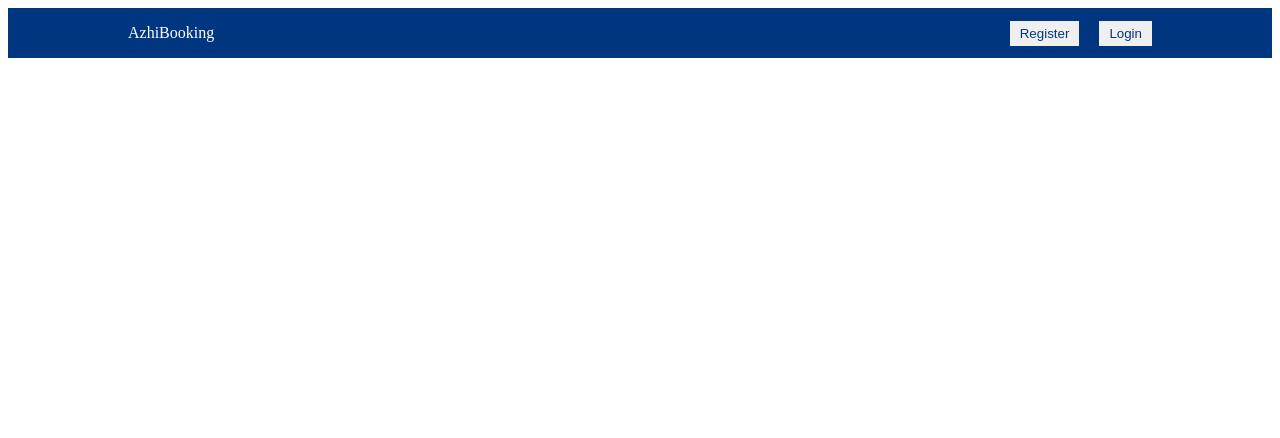
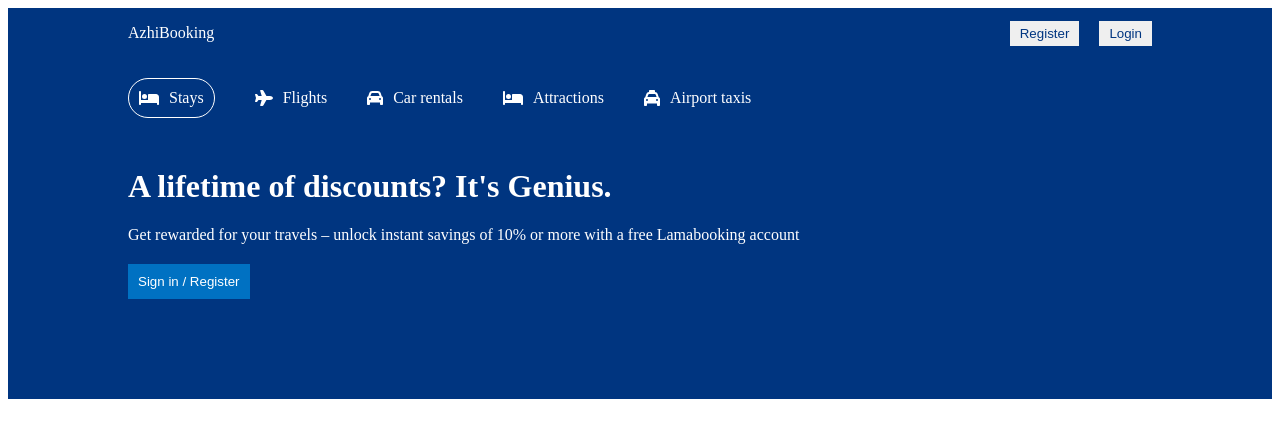
Before and after one commit to AzamWahid/Booking-Front, a React (Vite) app: page / in a window 1280 px wide. Shown: the top 438 px of the page. Built offline with nearby package versions, Linux system fonts and the light colour scheme.

Commit message:
18.51 complete

```diff
--- a/package.json
+++ b/package.json
@@ -10,6 +10,9 @@
     "preview": "vite preview"
   },
   "dependencies": {
+    "@fortawesome/fontawesome-svg-core": "^6.7.2",
+    "@fortawesome/free-solid-svg-icons": "^6.7.2",
+    "@fortawesome/react-fontawesome": "^0.2.2",
     "react": "^19.0.0",
     "react-dom": "^19.0.0",
     "react-router-dom": "^7.6.3"
--- a/src/pages/components/header/Header.jsx
+++ b/src/pages/components/header/Header.jsx
@@ -1,11 +1,46 @@
 import React from 'react'
 import './header.css'
+import { FontAwesomeIcon } from '@fortawesome/react-fontawesome'
+import { faBed, faCar, faPlane, faTaxi } from '@fortawesome/free-solid-svg-icons'
 
 const Header = () => {
     return (
         <div className='header'>
+            <div className="headerContainer">
                 <div className="headerList">
+                    <div className="headerListItem active">
+                        <FontAwesomeIcon icon={faBed} />
+                        <span>Stays</span>
+                    </div>
                     <div className="headerListItem">
+                        <FontAwesomeIcon icon={faPlane} />
+                        <span>Flights</span>
+                    </div>
+                    <div className="headerListItem">
+                        <FontAwesomeIcon icon={faCar} />
+                        <span>Car rentals</span>
+                    </div>
+                    <div className="headerListItem">
+                        <FontAwesomeIcon icon={faBed} />
+                        <span>Attractions</span>
+                    </div>
+                    <div className="headerListItem">
+                        <FontAwesomeIcon icon={faTaxi} />
+                        <span>Airport taxis</span>
+                    </div>
+                </div>
+                <h1 className='headerTitle'>
+                    A lifetime of discounts? It's Genius.
+                </h1>
+                <p className="headerdesc">
+                    Get rewarded for your travels – unlock instant savings of 10% or
+                    more with a free Lamabooking account
+                </p>
+                <button className="headerBtn">
+                    Sign in / Register
+                </button>
+
+                <div className="headerSearch">
 
                 </div>
             </div>
--- a/src/pages/components/header/header.css
+++ b/src/pages/components/header/header.css
@@ -0,0 +1,43 @@
+.header {
+    background-color: #003580;
+    color: white;
+    display: flex;
+    justify-content: center;
+}
+
+.headerContainer {
+    width: 100%;
+    max-width: 1024px;
+    margin: 20px 0px 100px 0px;
+}
+
+.headerList {
+    display: flex;
+    gap: 40px;
+    margin-bottom: 50px;
+}
+
+.headerListItem{
+    display: flex;
+    align-items: center;
+    gap: 10px;
+}
+
+.headerListItem.active {
+    border: 1px solid white;
+    padding: 10px;
+    border-radius: 20px;
+}
+
+.headerdesc {
+    margin: 20px 0px;
+}
+
+.headerBtn{
+    background-color: #0071c2;
+    color: white;
+    font-weight: 500;
+    border: none;
+    padding: 10px;
+    cursor: pointer;
+}
```
Also changed, not shown: 1 other file (tests, documents, lock files or other folders). Lines whose indentation alone changed are shown as unchanged.
